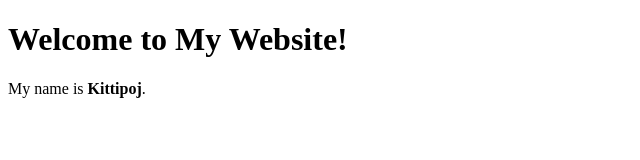
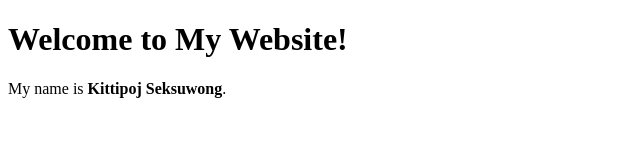
Before and after one commit to Guylnwza/public-test, a plain HTML site: page index.html in a window 1280 px wide. Shown: the whole page, without its empty margins (0-640 px from the left). Drawn offline with Linux system fonts and the light colour scheme.

Commit message:
Update index.html

```diff
--- a/index.html
+++ b/index.html
@@ -7,6 +7,6 @@
 </head>
 <body>
     <h1>Welcome to My Website!</h1>
-    <p>My name is <strong>Kittipoj</strong>.</p>
+    <p>My name is <strong>Kittipoj Seksuwong</strong>.</p>
 </body>
 </html>
```
